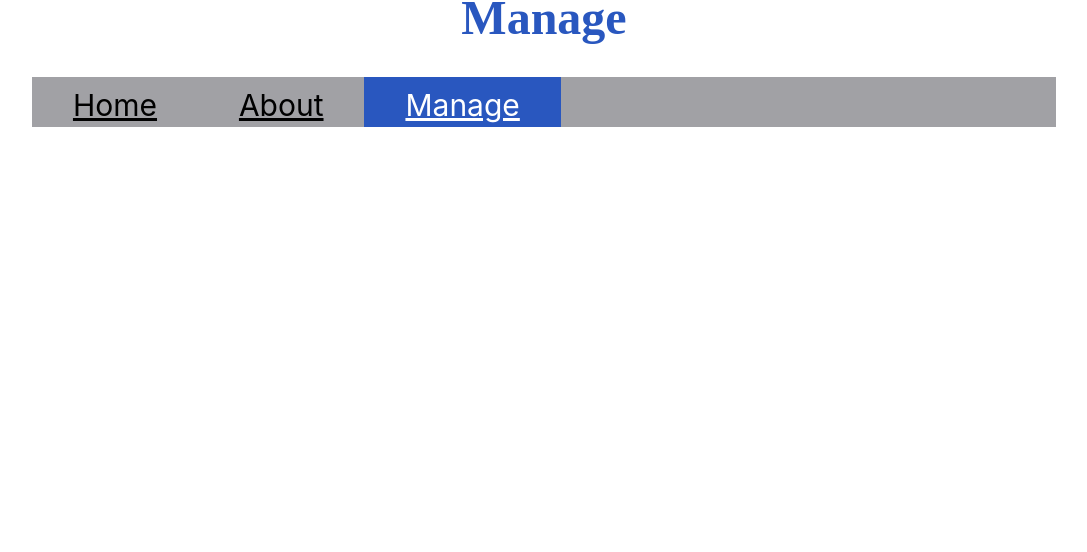
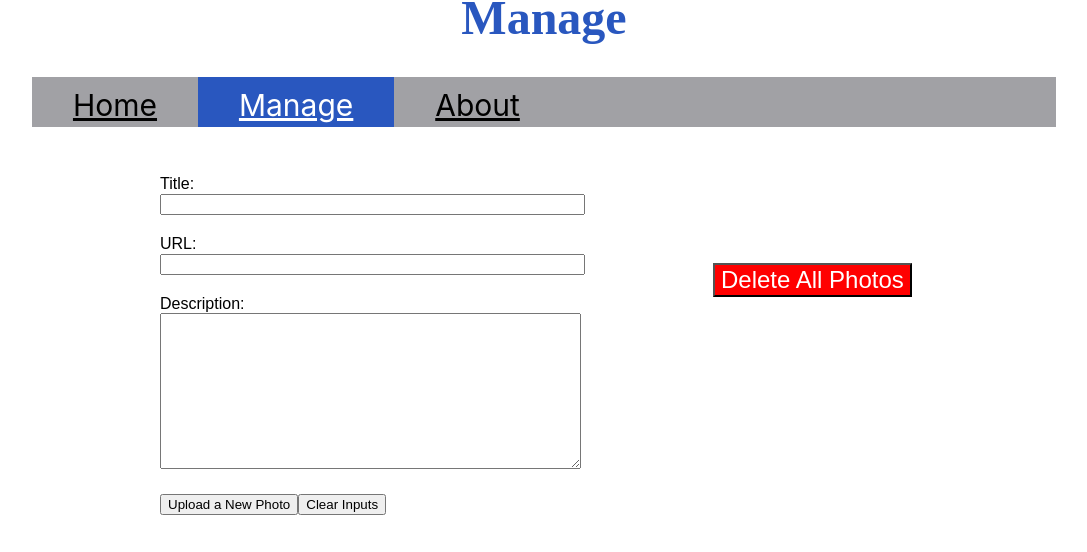
Before and after one commit to Yuhua-Wang/PhotoAlbumWeb2.0, a React (Create React App) app in the folder photo-album/: page / in a window 1280 px wide. Shown: the part 2054-2606 px from the top of the page, without its empty margins (96-1183 px from the left). Before the commit the page ends 2181 px from the top, so only its background shows below. Built offline with nearby package versions, Linux system fonts and the light colour scheme.

Commit message:
Implementing form

```diff
--- a/photo-album/src/App.css
+++ b/photo-album/src/App.css
@@ -126,3 +126,31 @@ h1 {
   font-size: 150%;
   overflow: auto;
 }
+
+label {
+  display: block;
+  font: 1rem 'Fira Sans', sans-serif;
+}
+
+#upload {
+  width: 80vw;
+  margin-top: 2vh;
+  margin-right: 10vw;
+  margin-left: 10vw;
+}
+
+form {
+  float: left;
+  margin-top: 4vh;
+  margin-left: 10vw;
+  margin-bottom: 5vh;
+}
+
+#deleteAll {
+  margin-top: 15vh;
+  margin-left: 10vw;
+  float: left;
+  background-color: Red;
+  color: white;
+  font-size: 150%;
+}
--- a/photo-album/src/components/Manage.js
+++ b/photo-album/src/components/Manage.js
@@ -1,14 +1,61 @@
 import Pages from "../Constants";
 import Navbar from "./Navbar";
-import React from "react";
+import React, {Component} from "react";
 
-function Manage(){
+export class Manage extends Component{
+    state = {
+        title: '',
+        url: '',
+        description: ''
+    }
+
+    changeTitle(event){
+        this.setState({title: event.target.value});
+    }
+    changeURL(event){
+        this.setState({url: event.target.value});
+    }
+    changeDescription(event){
+        this.setState({description: event.target.value});
+    }
+
+    render(){
         return (
             <div id='manage'>
                 <h1>Manage</h1>
                 <Navbar current={Pages.MANAGE}/>
+
+                <div id='upload'>
+                    <form onSubmit={this.handleUpload}>
+                        <label >Title:</label>
+                        <input type="text" size="50" value={this.state.title} onChange={this.changeTitle.bind(this)}/><br/><br/>
+                        <label htmlFor="url">URL: </label>
+                        <input type="url" size="50" value={this.state.url} onChange={this.changeURL.bind(this)}/><br/><br/>
+                        <label >Description: </label>
+                        <textarea rows="10" cols="50" value={this.state.description} onChange={this.changeDescription.bind(this)}/><br/><br/>
+                        <input type="submit" value="Upload a New Photo"/>
+                        <button type="reset" onClick={this.resetInput.bind(this)}>Clear Inputs</button>
+                    </form>
+                </div>
+
+                <button id="deleteAll" type="button" onClick={this.props.deleteAll}>Delete All Photos</button>
             </div>
         );
     }
 
+    handleUpload(){
+        alert(this.state.url);
+    }
+
+    resetInput(){
+        this.setState({
+            title: '',
+            url: '',
+            description: ''
+        })
+    }
+}
+
+
+
 export default Manage;
--- a/photo-album/src/components/Navbar.js
+++ b/photo-album/src/components/Navbar.js
@@ -9,9 +9,9 @@ function Navbar(props) {
 
     return (
         <div className='navigator'>
-            <Link exact to='/' className = {checkActive(Pages.HOME)? 'active' : ''}>Home</Link>
+            <HashLink exact to='/#home' className = {checkActive(Pages.HOME)? 'active' : ''}>Home</HashLink>
+            <HashLink exact to='/#manage' className = {checkActive(Pages.MANAGE)? 'active' : ''}>Manage</HashLink>
             <Link exact to='/About' className = {checkActive(Pages.ABOUT)? 'active' : ''}>About</Link>
-            <HashLink exact to='/#manage' className = {checkActive(Pages.MANAGE)? 'active' : ''}>Manage</HashLink>
         </div>
     );
 }
--- a/photo-album/src/components/PhotoNode.js
+++ b/photo-album/src/components/PhotoNode.js
@@ -1,15 +1,12 @@
 
 
 function PhotoNode(props) {
-    let url = props.url;
-    let title = props.title;
-    let description = props.description;
     return (
         <div className='PhotoNode'>
-            <img className='image' src={url}/>
+            <img className='image' src={props.url}/>
             <div className='textRegion'>
-                <b className='photoTitle'>{title}</b>
-                <p className='photoDescription'>{description}</p>
+                <b className='photoTitle'>{props.title}</b>
+                <p className='photoDescription'>{props.description}</p>
             </div>
             <button type='button' className='removePhoto' onClick={props.removePhoto}>Remove</button>
         </div>
--- a/photo-album/src/pages/Home.js
+++ b/photo-album/src/pages/Home.js
@@ -1,10 +1,11 @@
 import React, {Component} from "react";
 import PhotoNode from "../components/PhotoNode";
-import {Link} from "react-router-dom";
 import Navbar from "../components/Navbar";
 import Pages from "../Constants";
 import Manage from "../components/Manage";
 
+// The mechanism for removing/adding components dynamically is inspired by:
+// https://blog.csdn.net/weixin_30760895/article/details/97354604
 
 export class Home extends Component{
     database_json = JSON.stringify({
@@ -33,15 +34,9 @@ export class Home extends Component{
         photos:this.database.photos
     }
 
-    removePhoto(index) {
-        let newPhotos = Object.assign([], this.state.photos);
-        newPhotos.splice(index, 1);
-        this.setState({photos:newPhotos});
-    }
-
     render() {
         return (
-            <div id='Home'>
+            <div id='home'>
                 <h1>Photo Album</h1>
                 <Navbar current={Pages.HOME}/>
                 <div className='Photos'>
@@ -55,12 +50,26 @@ export class Home extends Component{
                         )})}
                 </div>
 
-                <Manage/>
+                <Manage upload={this.upload.bind(this)} deleteAll={this.deleteAll.bind(this)}/>
             </div>
 
         );
     }
 
+    upload(){
+
+    }
+
+    removePhoto(index) {
+        let newPhotos = Object.assign([], this.state.photos);
+        newPhotos.splice(index, 1);
+        this.setState({photos:newPhotos});
+    }
+
+    deleteAll() {
+        this.setState({photos:[]});
+    }
+
 }
 
 export default Home;
```
Also changed, not shown: photo-album/src/components/Interaction.js (deleted, +0 -16 lines). Lines whose indentation alone changed are shown as unchanged.
